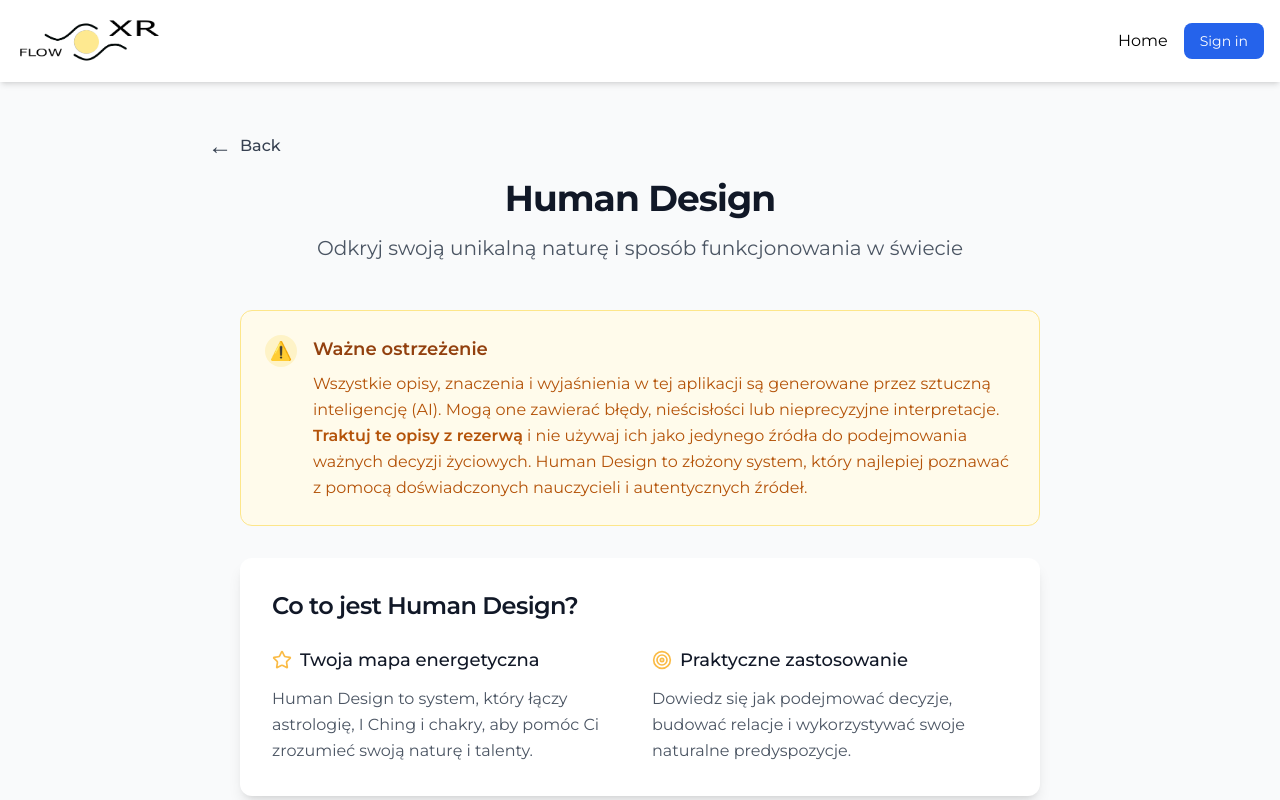
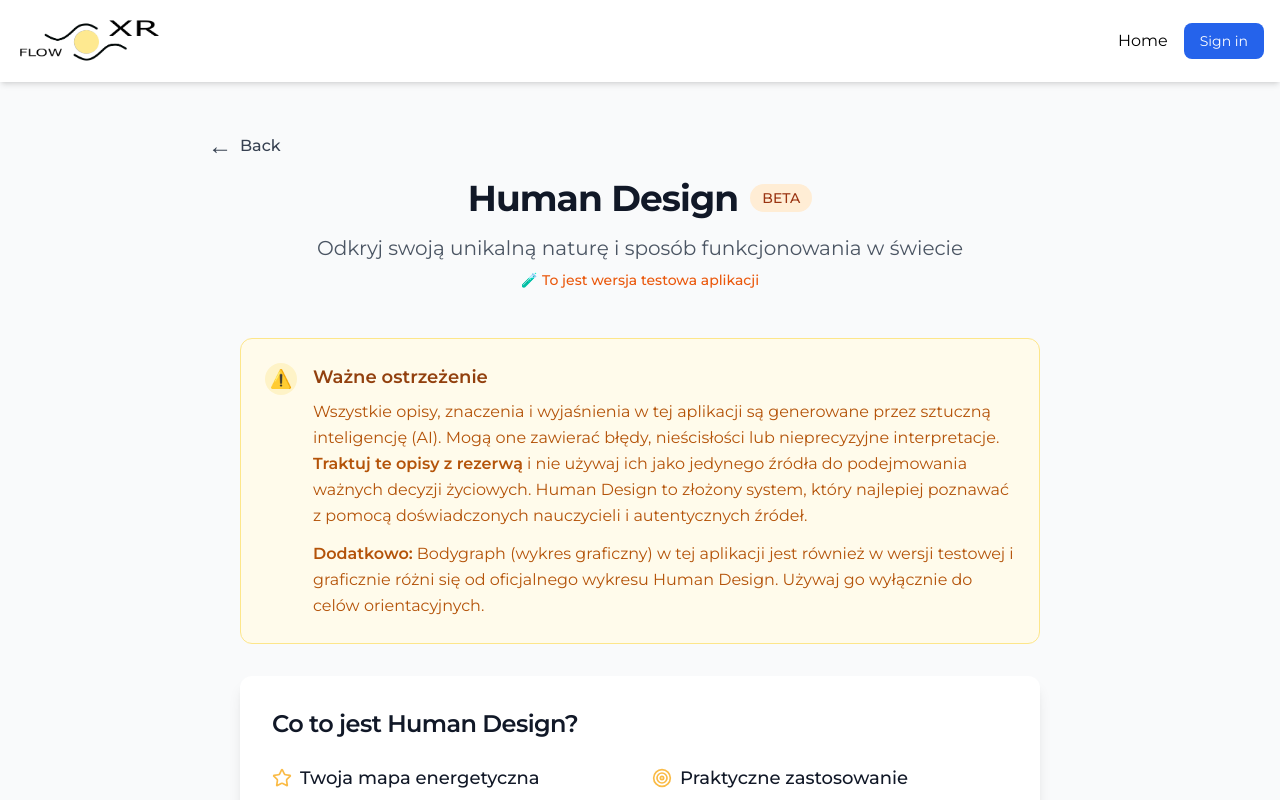
Before and after one commit to sqit-sqit/coach-frontend, a Next.js app: page /hd in a window 1280 px wide. Shown: the top 800 px of the page. Built offline with nearby package versions, Linux system fonts and the light colour scheme.

Commit message:
Add beta indicators and warnings for HD application

```diff
--- a/src/app/hd/page.js
+++ b/src/app/hd/page.js
@@ -27,11 +27,19 @@ export default function HDPage() {
     <div className="min-h-screen bg-gray-50">
       <div className="max-w-4xl mx-auto px-6 py-8">
         <div className="text-center mb-12">
-          <h1 className="text-4xl font-bold text-gray-900 mb-4">
-            Human Design
-          </h1>
-          <p className="text-xl text-gray-600 max-w-2xl mx-auto">
+          <div className="flex items-center justify-center mb-4">
+            <h1 className="text-4xl font-bold text-gray-900 mr-3">
+              Human Design
+            </h1>
+            <span className="bg-orange-100 text-orange-800 text-sm font-medium px-3 py-1 rounded-full">
+              BETA
+            </span>
+          </div>
+          <p className="text-xl text-gray-600 max-w-2xl mx-auto mb-2">
             Odkryj swoją unikalną naturę i sposób funkcjonowania w świecie
+          </p>
+          <p className="text-sm text-orange-600 font-medium">
+            🧪 To jest wersja testowa aplikacji
           </p>
         </div>
 
@@ -53,6 +61,11 @@ export default function HDPage() {
                 <strong className="font-semibold"> Traktuj te opisy z rezerwą</strong> i nie używaj ich jako jedynego źródła
                 do podejmowania ważnych decyzji życiowych. Human Design to złożony system, który najlepiej poznawać
                 z pomocą doświadczonych nauczycieli i autentycznych źródeł.
+              </p>
+              <p className="text-amber-700 leading-relaxed mt-3">
+                <strong className="font-semibold">Dodatkowo:</strong> Bodygraph (wykres graficzny) w tej aplikacji
+                jest również w wersji testowej i graficznie różni się od oficjalnego wykresu Human Design.
+                Używaj go wyłącznie do celów orientacyjnych.
               </p>
             </div>
           </div>
```
